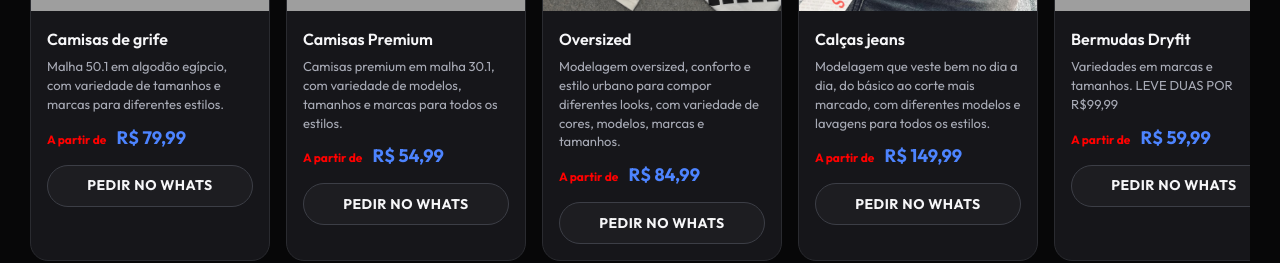
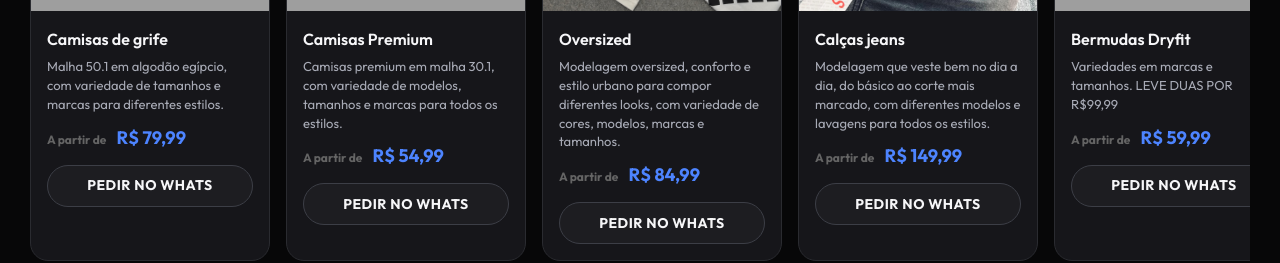
Before and after one commit to Tavinnlss/falconstore, a Vue app: page / in a window 1280 px wide. Shown: the part 2000-2263 px from the top of the page. Built offline with nearby package versions, Linux system fonts and the light colour scheme; grey boxes are pictures that could not be loaded.

Commit message:
Tirando teste vermelho

```diff
--- a/src/components/ProductSlider.vue
+++ b/src/components/ProductSlider.vue
@@ -158,7 +158,7 @@ h3 {
 }
 
 .priceStart{
-  color: red;
+  color: rgb(100, 100, 100);
   font-size: 12px;
   margin-right: 10px;
 }
```
